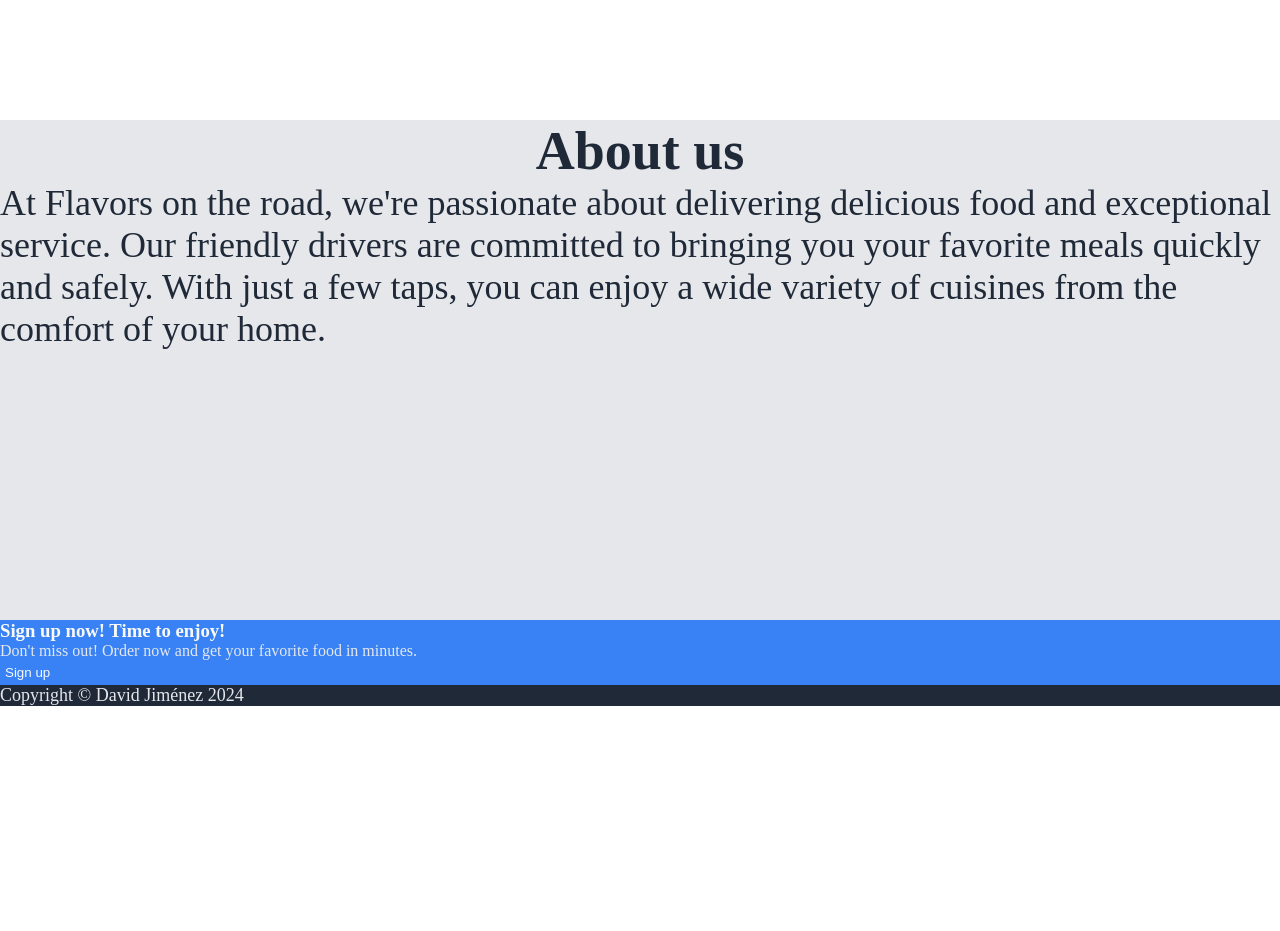
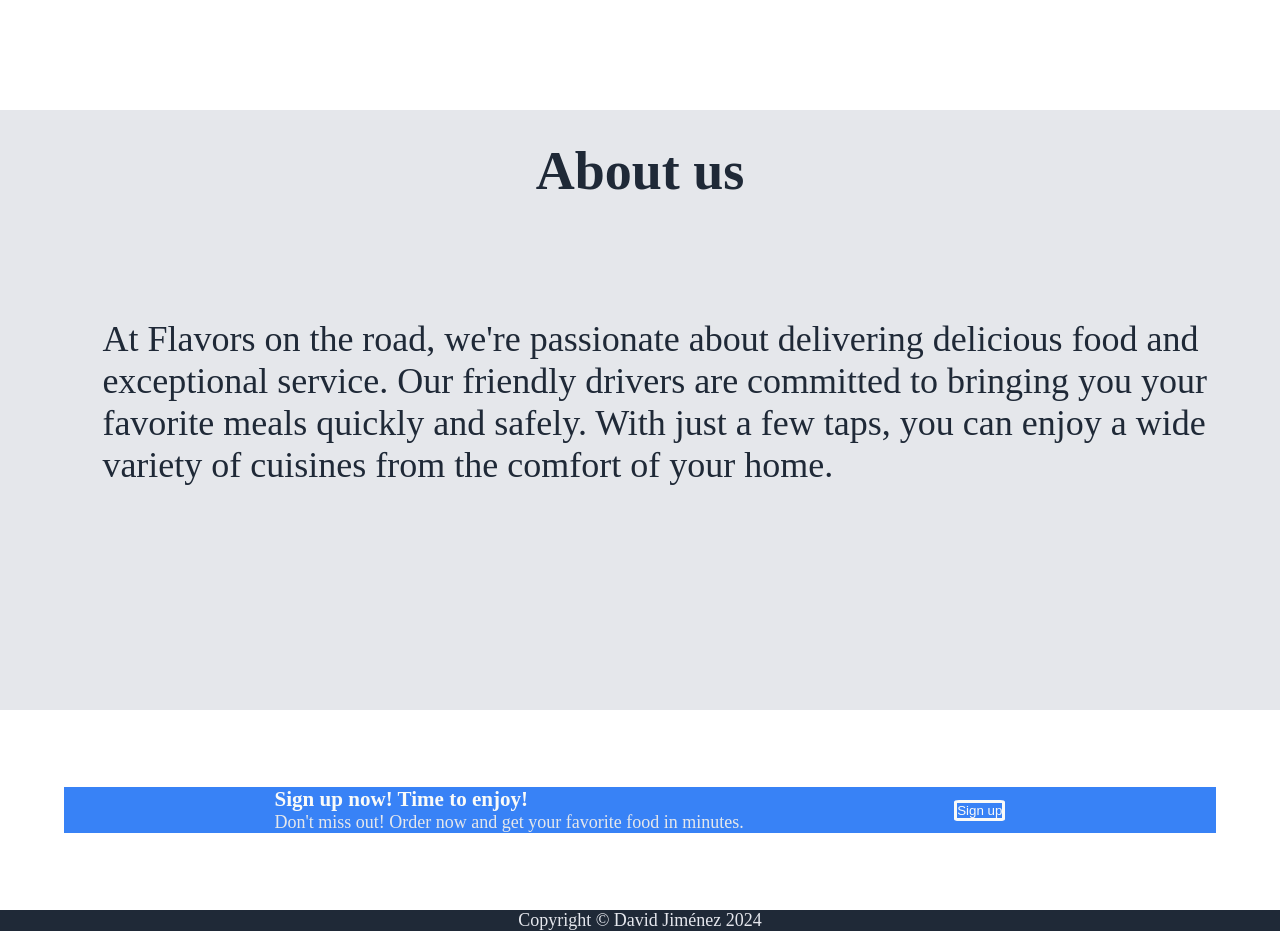
Before and after one commit to Arcanio/landingPage, a plain HTML site: page Main/index.html in a window 1280 px wide. Shown: the part 980-1911 px from the top of the page. Before the commit the page ends 1686 px from the top, so only its background shows below. Drawn offline with Linux system fonts and the light colour scheme.

Commit message:
solo queda la parte foruth por realizar

```diff
--- a/Main/index.html
+++ b/Main/index.html
@@ -32,7 +32,7 @@
             </div>
         </div>
         <div id="second">
-            <div>
+            <div id="goals">
                 <h2>Our goals</h2>
             </div>
             <div id="container">
@@ -58,15 +58,19 @@
             <div id="title">
                 <h2>About us</h2>
             </div>
-            <div>
+            <div id="about">
                 <p>At Flavors on the road, we're passionate about delivering delicious food and exceptional service. Our friendly drivers are committed to bringing you your favorite meals quickly and safely. With just a few taps, you can enjoy a wide variety of cuisines from the comfort of your home.</p>
             </div>
         </div>
         <div id="fourth">
-            <h3>Sign up now! Time to enjoy! </h3>
-            <div>
-                <p>Don't miss out! Order now and get your favorite food in minutes.</p>
-                <button type="button">Sign up</button>
+            <div id="blueContainer">
+                <div>
+                    <h3>Sign up now! Time to enjoy! </h3>
+                    <p>Don't miss out! Order now and get your favorite food in minutes.</p>
+                </div>
+                <div id="btn">
+                    <button type="button">Sign up</button>
+                </div>
             </div>
         </div>
     </main>
--- a/Main/style.css
+++ b/Main/style.css
@@ -63,13 +63,13 @@ button {
 }
 
 #second {
-    height: 500px;
+    height: 550px;
 }
 
-#second h2 {
-    margin-top: 30px;
+#goals {
+    padding-top: 30px;
     font-size: 36px;
-    font-weight: bolder;
+    font-weight: bold;
     color: #1f2937;
     display: flex;
     justify-content: center;
@@ -98,29 +98,55 @@ button {
 }
 
 #third {
-    height: 500px;
+    height: 600px;
     background-color: #e5e7eb;
     font-size: 36px;
     font-family: italic;
-    color: #1f2937
+    color: #1f2937;
 }
 
-#third h2 {
+#title {
     display: flex;
     justify-content: center;
-    margin-top: 30px;
+    padding-top: 30px;
+}
+
+#about {
+    height: 400px;
+    width: 90%;
+    margin-left: 8%;
+    display: flex;
+    align-items: center;
 }
 
 #fourth {
+    height: 200px;
+    display: flex;
+    align-items: center;
+    justify-content: center;
+}
+
+#blueContainer {
     background-color: #3882f6;
     color: #f9faf8;
+    font-size: 18px;
+    width: 90%;
+    display: flex;
+    align-items: center;
+    justify-content: space-evenly;
 }
 
 #fourth p {
     color: #e5e7eb;
 }
 
+#fourth button {
+    border: 3px solid #f9faf8;
+}
+
 footer {
     background-color: #1f2937;
     width: 100%;
+    display: flex;
+    justify-content: center;
 }
```
